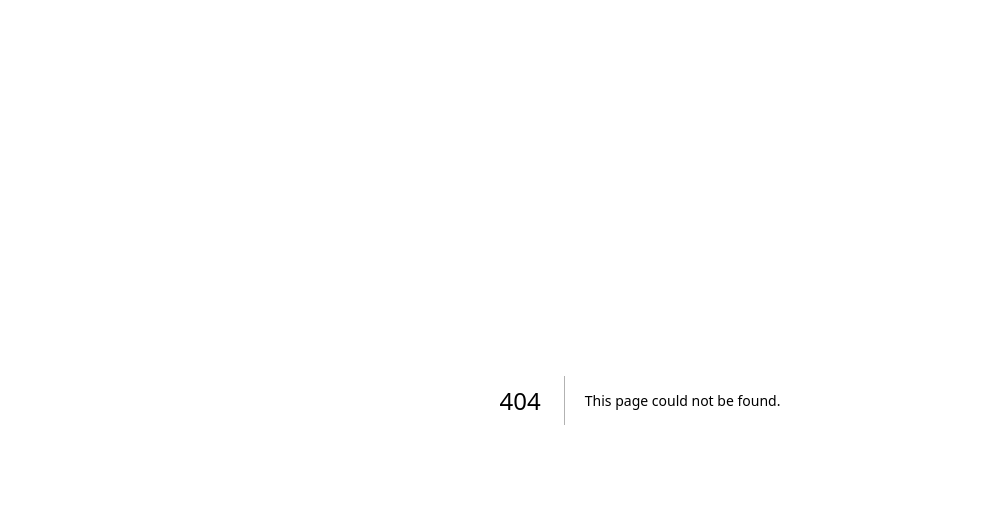
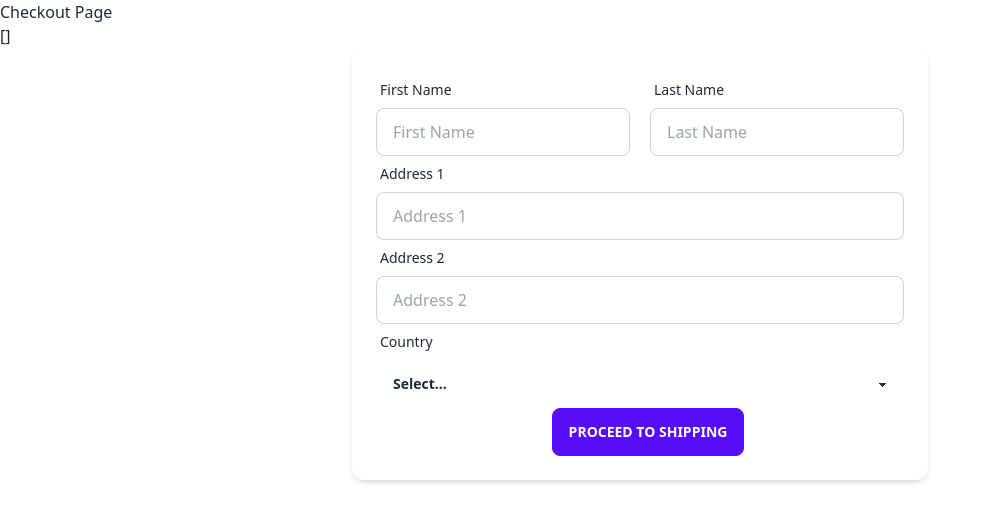
Before and after one commit to rossduris/printify-store, a Next.js app: page /checkout in a window 1280 px wide. Before the commit this address had no page. Shown: the top 522 px of the page, without its empty margins (0-989 px from the left). Built offline with nearby package versions, Linux system fonts and the light colour scheme.

Commit message:
adding checkout page

```diff
--- a/package.json
+++ b/package.json
@@ -20,11 +20,13 @@
     "daisyui": "^2.52.0",
     "eslint": "8.39.0",
     "eslint-config-next": "13.3.4",
+    "formik": "^2.4.0",
     "next": "13.3.4",
     "postcss": "8.4.23",
     "react": "18.2.0",
     "react-query": "^3.39.3",
     "tailwindcss": "3.3.2",
-    "typescript": "5.0.4"
+    "typescript": "5.0.4",
+    "yup": "^1.2.0"
   }
 }
--- /dev/null
+++ b/pages/checkout.tsx
@@ -0,0 +1,16 @@
+import React from "react";
+import Checkout from "./components/Checkout";
+import { useCart } from "./context/CartContext";
+
+const CheckoutPage = () => {
+  const { items } = useCart();
+  return (
+    <>
+      <h1>Checkout Page</h1>
+      <div>{items ? JSON.stringify(items) : "No Items"}</div>
+      <Checkout />
+    </>
+  );
+};
+
+export default CheckoutPage;
--- /dev/null
+++ b/pages/components/Checkout.tsx
@@ -0,0 +1,128 @@
+import { useFormik } from "formik";
+import * as Yup from "yup";
+import { Address } from "@/types";
+
+const validationSchema = Yup.object().shape({
+  first_name: Yup.string().required("Required"),
+  last_name: Yup.string().required("Required"),
+  email: Yup.string().email("Invalid email").required("Required"),
+  phone: Yup.string().required("Required"),
+  country: Yup.string().required("Required"),
+  region: Yup.string().required("Required"),
+  address1: Yup.string().required("Required"),
+  address2: Yup.string(),
+  city: Yup.string().required("Required"),
+  zip: Yup.string().required("Required"),
+});
+
+const Checkout = () => {
+  const formik = useFormik({
+    initialValues: {
+      first_name: "",
+      last_name: "",
+      email: "",
+      phone: "",
+      country: "",
+      region: "",
+      address1: "",
+      address2: "",
+      city: "",
+      zip: "",
+    } as Address,
+    validationSchema,
+    onSubmit: (values) => {
+      console.log(values);
+      // Here you can call the function to calculate the shipping and handle the next checkout steps
+    },
+  });
+
+  return (
+    <form
+      onSubmit={formik.handleSubmit}
+      className="checkout-form p-6 max-w-xl mx-auto bg-white rounded-xl shadow-md flex flex-col items-center space-x-4"
+    >
+      <div className=" grid grid-cols-2 gap-5">
+        <div className="form-control">
+          <label className="label">
+            <span className="label-text">First Name</span>
+          </label>
+          <input
+            {...formik.getFieldProps("first_name")}
+            className="input input-bordered"
+            placeholder="First Name"
+          />
+          {formik.touched.first_name && formik.errors.first_name ? (
+            <span className="label-text text-error">
+              {formik.errors.first_name}
+            </span>
+          ) : null}
+        </div>
+        <div className="form-control">
+          <label className="label">
+            <span className="label-text">Last Name</span>
+          </label>
+          <input
+            {...formik.getFieldProps("last_name")}
+            className="input input-bordered"
+            placeholder="Last Name"
+          />
+          {formik.touched.last_name && formik.errors.last_name ? (
+            <span className="label-text text-error">
+              {formik.errors.last_name}
+            </span>
+          ) : null}
+        </div>
+      </div>
+      <div className="form-control flex-grow">
+        <label className="label">
+          <span className="label-text">Address 1</span>
+        </label>
+        <input
+          {...formik.getFieldProps("address1")}
+          className="input input-bordered"
+          placeholder="Address 1"
+        />
+        {formik.touched.address1 && formik.errors.address1 ? (
+          <span className="label-text text-error">
+            {formik.errors.address1}
+          </span>
+        ) : null}
+      </div>
+      <div className="form-control flex-grow">
+        <label className="label">
+          <span className="label-text">Address 2</span>
+        </label>
+        <input
+          {...formik.getFieldProps("address2")}
+          className="input input-bordered"
+          placeholder="Address 2"
+        />
+        {formik.touched.address2 && formik.errors.address2 ? (
+          <span className="label-text text-error">
+            {formik.errors.address2}
+          </span>
+        ) : null}
+      </div>
+      <div className="form-control flex-grow">
+        <label className="label">
+          <span className="label-text">Country</span>
+        </label>
+        <select className="select">
+          <option value="">Select...</option>
+          <option value="US">United States</option>
+          <option value="CA">Canada</option>
+          <option value="GB">United Kingdom</option>
+          <option value="AU">Australia</option>
+        </select>
+        {formik.touched.country && formik.errors.country ? (
+          <span className="label-text text-error">{formik.errors.country}</span>
+        ) : null}
+      </div>
+      <button type="submit" className="btn btn-primary">
+        Proceed to Shipping
+      </button>
+    </form>
+  );
+};
+
+export default Checkout;
--- a/pages/components/Product.tsx
+++ b/pages/components/Product.tsx
@@ -63,14 +63,18 @@ const SelectVariant = React.memo(
             className=" btn btn-primary"
             onClick={() =>
               addItem({
-                id:
-                  product.id +
-                  variants.find((v) => v.id === selectedVariant)?.id,
+                id: product.id,
                 name:
                   product.title +
                   ", " +
                   variants.find((v) => v.id === selectedVariant)?.title,
-                price: 20,
+                price:
+                  Number(
+                    variants.find((v) => v.id === selectedVariant)?.price
+                  ) / 100,
+                variant_id: Number(
+                  variants.find((v) => v.id === selectedVariant)?.id
+                ),
               })
             }
           >
@@ -105,19 +109,21 @@ const SelectVariant = React.memo(
   }
 );
 
-const Product = React.memo(({ variants, images, product }: ProductProps) => {
+const Product = React.memo(({ product }: ProductProps) => {
   const [selectedVariant, setSelectedVariant] = useState<number | undefined>(
     () => {
-      const defaultVariant = variants.find((v) => v.is_default);
-      return defaultVariant ? defaultVariant.id : variants[0]?.id;
+      const defaultVariant = product.variants.find((v) => v.is_default);
+      return defaultVariant ? defaultVariant.id : product.variants[0]?.id;
     }
   );
 
   const variantImages = useMemo(() => {
     return selectedVariant
-      ? images.filter((image) => image.variant_ids.includes(selectedVariant))
+      ? product.images.filter((image) =>
+          image.variant_ids.includes(selectedVariant)
+        )
       : [];
-  }, [images, selectedVariant]);
+  }, [product.images, selectedVariant]);
 
   return (
     <div className=" bg-white shadow-xl rounded-2xl">
@@ -125,7 +131,7 @@ const Product = React.memo(({ variants, images, product }: ProductProps) => {
 
       <ProductImages selectedVariant={selectedVariant} images={variantImages} />
       <SelectVariant
-        variants={variants}
+        variants={product.variants}
         selectedVariant={selectedVariant}
         setSelectedVariant={setSelectedVariant}
         product={product}
--- a/pages/components/ShoppingCart.tsx
+++ b/pages/components/ShoppingCart.tsx
@@ -4,28 +4,20 @@ import { useCart } from "../context/CartContext";
 
 const ShoppingCart = () => {
   const { items, updateItem, removeItem } = useCart();
-  const [cartOpacity, setCartOpacity] = useState("opacity-100");
   const [cartVisible, setCartVisible] = useState(false);
-
-  // useEffect(() => {
-  //   flashCartOpacity();
-  // }, [items]);
-
-  const flashCartOpacity = () => {
-    setCartOpacity("opacity-50");
-    setTimeout(() => {
-      setCartOpacity("opacity-100");
-    }, 100);
-  };
 
   const toggleCart = () => {
     setCartVisible(!cartVisible);
   };
 
+  const getTotalPrice = () => {
+    return items
+      .reduce((total, item) => total + item.price * item.quantity, 0)
+      .toFixed(2);
+  };
+
   return (
-    <div
-      className={`z-50 text-center pt-2 fixed ${cartOpacity} transition-all duration-1`}
-    >
+    <div className={`z-50 text-center pt-2 fixed transition-all duration-1`}>
       <div className="absolute bg-white -top-20 right-0 w-80 min-h-12 shadow-xl">
         <h3 className="text-lg font-bold w-full">Cart</h3>
         <div
@@ -39,9 +31,12 @@ const ShoppingCart = () => {
             items.map((item: CartItem) => (
               <div
                 className="border border-gray-300 p-2 m-2 rounded-lg flex items-center gap-6"
-                key={item.id}
+                key={item.id + item.variant_id}
               >
-                <div>{item.name}</div>
+                <div>
+                  <div>{item.name}</div>
+                  <div>${item.price}</div>
+                </div>
                 <select
                   className="rounded-md px-1 h-6"
                   value={item.quantity}
@@ -66,6 +61,7 @@ const ShoppingCart = () => {
           ) : (
             <div>No items</div>
           )}
+          <div>Total Price: ${getTotalPrice()}</div>
         </div>
       </div>
     </div>
--- a/pages/context/CartContext.tsx
+++ b/pages/context/CartContext.tsx
@@ -1,18 +1,5 @@
-import { CartItem } from "@/types";
+import { CartContextType, CartItem, Item } from "@/types";
 import { createContext, useContext, useState, useEffect } from "react";
-
-export type Item = {
-  id: string;
-  name: string;
-  price: number;
-};
-
-type CartContextType = {
-  items: CartItem[];
-  addItem: (item: Item) => void;
-  removeItem: (id: string) => void;
-  updateItem: (id: string, quantity: number) => void;
-};
 
 const initValue = {
   items: [],
@@ -51,15 +38,27 @@ export const CartProvider = ({
 
   const addItem = (item: Item) => {
     setCartItems((prevItems) => {
-      const existingItem = prevItems.find((i) => i.id === item.id);
+      const existingItem = prevItems.find(
+        (i) => i.id === item.id && i.variant_id === item.variant_id
+      );
       if (existingItem) {
         // Increment quantity of existing item.
         return prevItems.map((i) =>
-          i.id === item.id ? { ...i, quantity: i.quantity + 1 } : i
+          i.id === item.id && i.variant_id === item.variant_id
+            ? { ...i, quantity: i.quantity + 1 }
+            : i
         );
       } else {
-        // Add new item with quantity 1.
-        return [...prevItems, { ...item, quantity: 1 }];
+        // Add new item with quantity 1 and set its price and variant_id.
+        return [
+          ...prevItems,
+          {
+            ...item,
+            quantity: 1,
+            price: item.price,
+            variant_id: item.variant_id,
+          },
+        ];
       }
     });
   };
--- a/pages/shop/index.tsx
+++ b/pages/shop/index.tsx
@@ -38,14 +38,7 @@ const Shop = () => {
       <div className="bg-[#f1f1f1] p-4 rounded-lg grid grid-cols-3 relative z-0 gap-10 m-10">
         {products
           ? products.map((product) => {
-              return (
-                <Product
-                  key={product.id}
-                  variants={product.variants}
-                  images={product.images}
-                  product={product}
-                />
-              );
+              return <Product key={product.id} product={product} />;
             })
           : "Loading..."}
       </div>
--- a/styles/globals.css
+++ b/styles/globals.css
@@ -76,3 +76,12 @@ body {
 .product-images div:not(:nth-child(1)) {
   display: none;
 }
+
+.checkout-form .form-control {
+  width: 100%;
+  margin-left: 0 !important;
+}
+
+.checkout-form .half {
+  width: 40%;
+}
```
Also changed, not shown: types.ts (+45 -5 lines), 1 other file (tests, documents, lock files or other folders).
